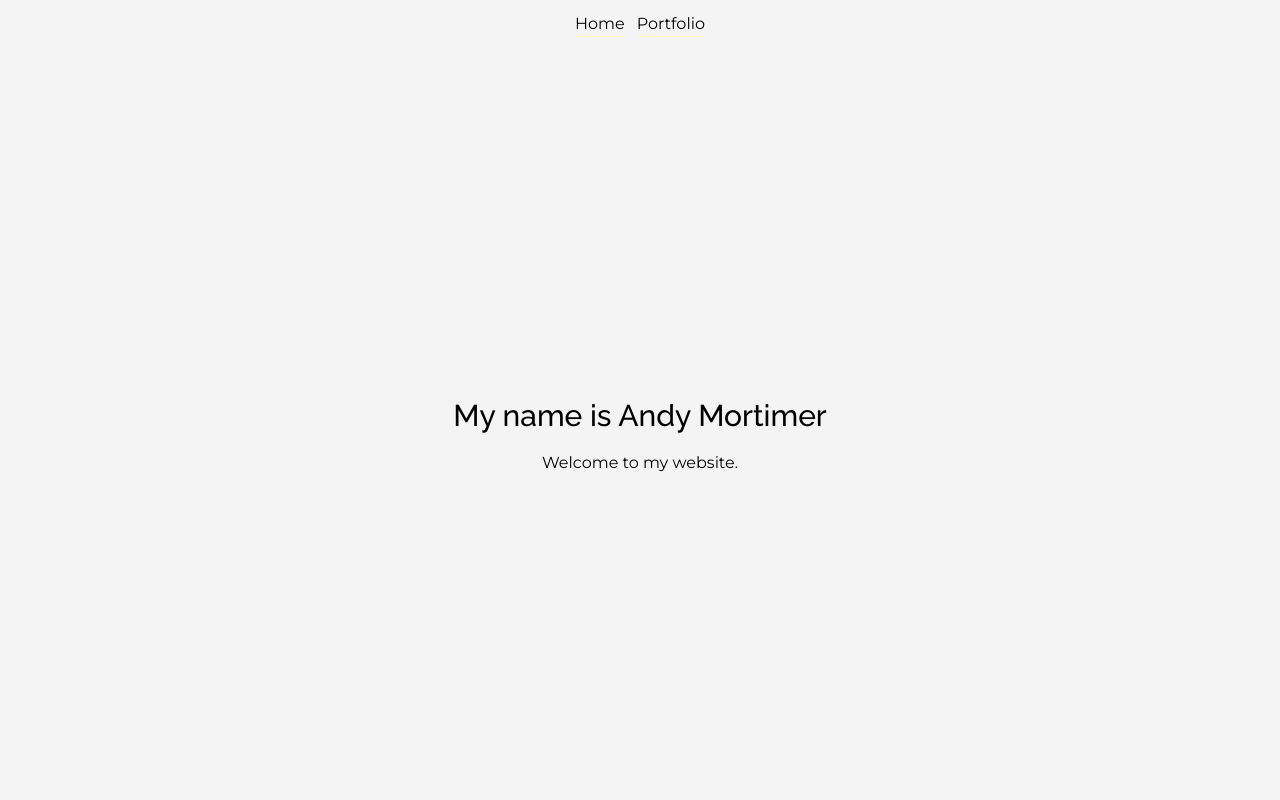
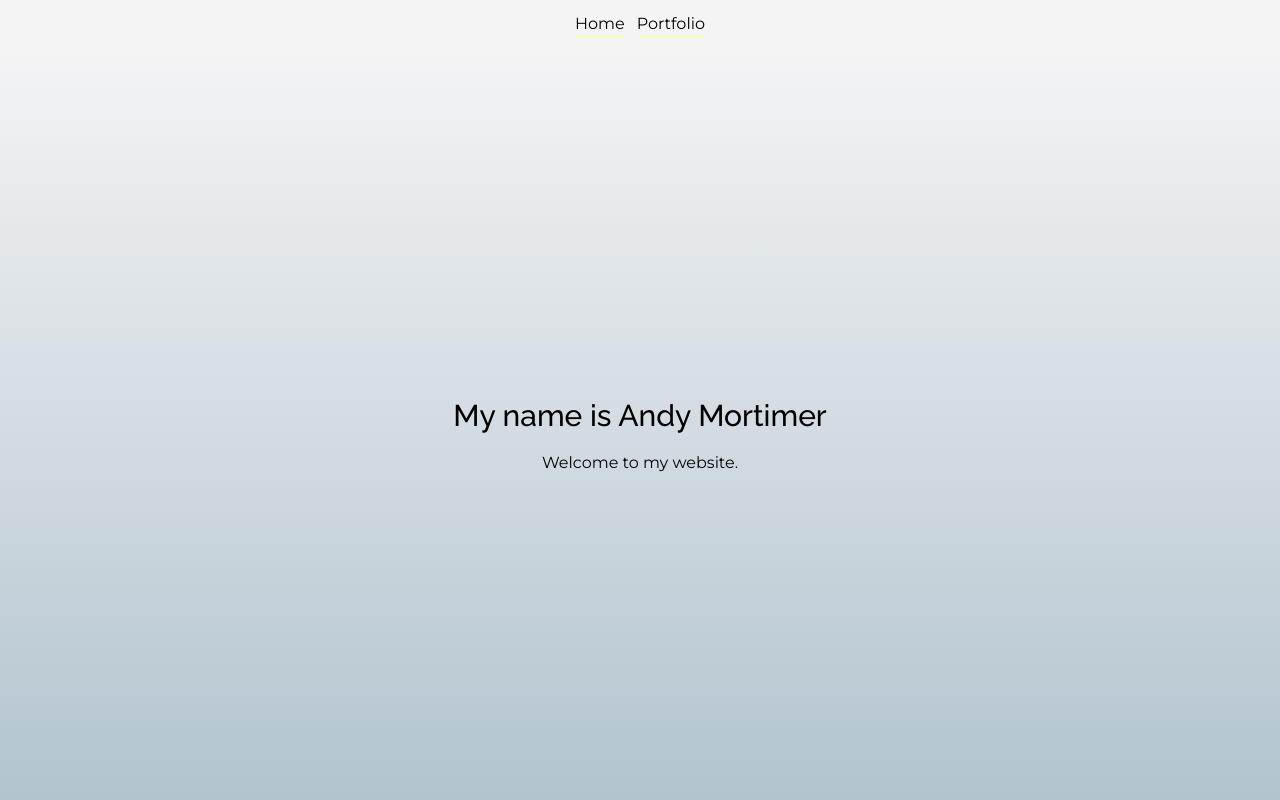
Before and after one commit to AMortimer/AMortimer.github.io, a Vue app: page / in a window 1280 px wide. Shown: the top 800 px of the page. Built offline with nearby package versions, Linux system fonts and the light colour scheme.

Commit message:
Added favicon and slight bg gradient.

```diff
--- a/index.html
+++ b/index.html
@@ -2,7 +2,7 @@
 <html lang="en">
   <head>
     <meta charset="UTF-8" />
-    <link rel="icon" type="image/svg+xml" href="/vite.svg" />
+    <link rel="icon" type="image/x-icon" href="/src/images/Favicon/AM.png" />
     <meta name="viewport" content="width=device-width, initial-scale=1.0" />
     <link rel="preconnect" href="https://fonts.googleapis.com">
     <link rel="preconnect" href="https://fonts.gstatic.com" crossorigin>
--- a/src/components/Pages/HomePage.vue
+++ b/src/components/Pages/HomePage.vue
@@ -1,6 +1,6 @@
 <template>
     <div class="h-full">
-        <div class="text-center h-screen content-center">
+        <div class="container text-center h-screen content-center bg-gradient-to-t from-sky-900/30 to-zinc-100">
             <h1>My name is Andy Mortimer</h1>
             <p>Welcome to my website.</p>
         </div>
```
Also changed, not shown: src/images/Favicon/AM.png (added), 1 other file (tests, documents, lock files or other folders).
